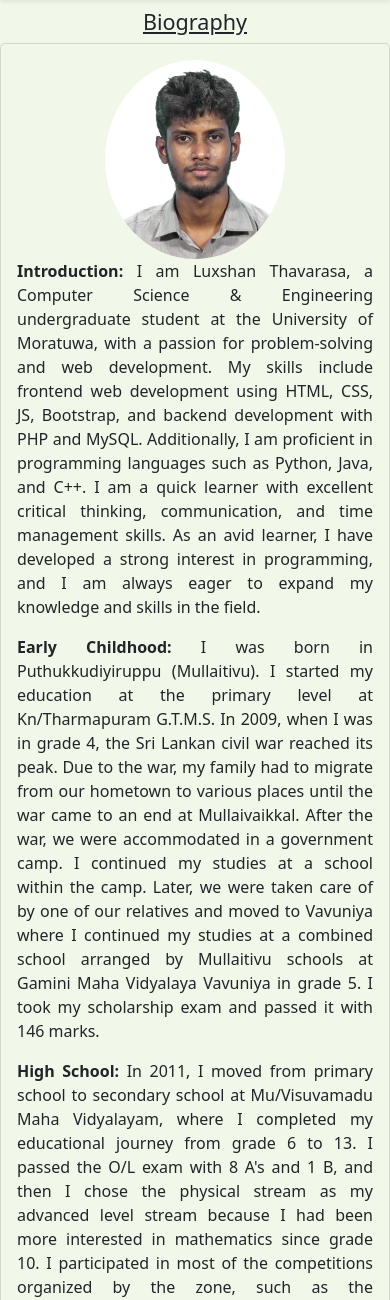
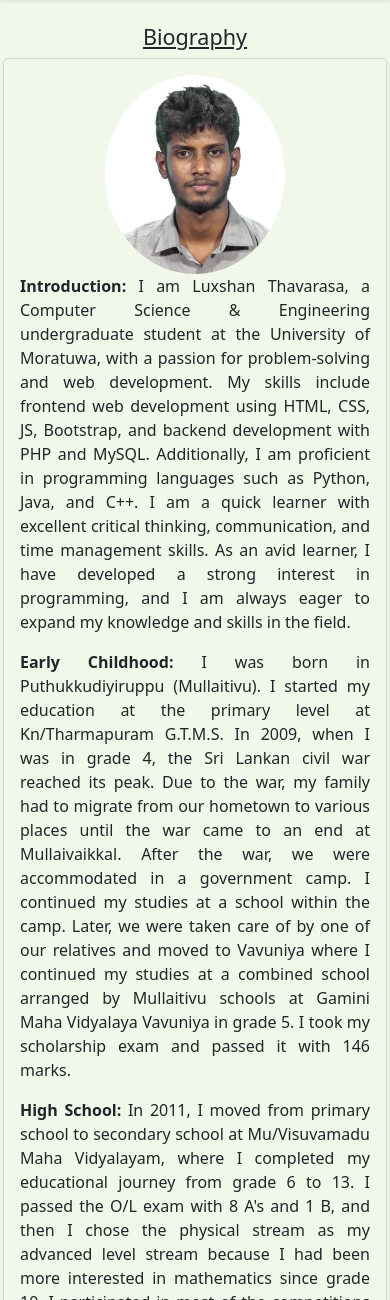
Before and after one commit to Luxshan2000/luxshan2000.github.io, a PHP site: page /views/about.html in a window 390 px wide. Shown: the part 55-1355 px from the top of the page. Run offline with PHP 8.4, Linux system fonts and the light colour scheme.

Commit message:
version - 1.1.0

```diff
--- a/assets/MyCSS/my-style.css
+++ b/assets/MyCSS/my-style.css
@@ -172,6 +172,9 @@ header{
         left: 2rem;
         width: unset;
     }
+    .aboutContainer{
+        padding: 15px;
+    }
 }
 
 .myFooter{
--- a/views/about.html
+++ b/views/about.html
@@ -45,7 +45,7 @@
 </header>
 
 <main>
-    <div id="about"  class="container-fluid p-sm-1 p-lg-5 pt-lg-0">
+    <div id="about"  class="container-fluid aboutContainer p-md-5 p-lg-5 pt-lg-0">
         <div class="row">
             <h4 class="mt-5 pt-3 text-center text-decoration-underline">Biography</h4>
             <div style="background:transparent" class="card shadow-sm p-3 mb-3 rounded-3">
```
